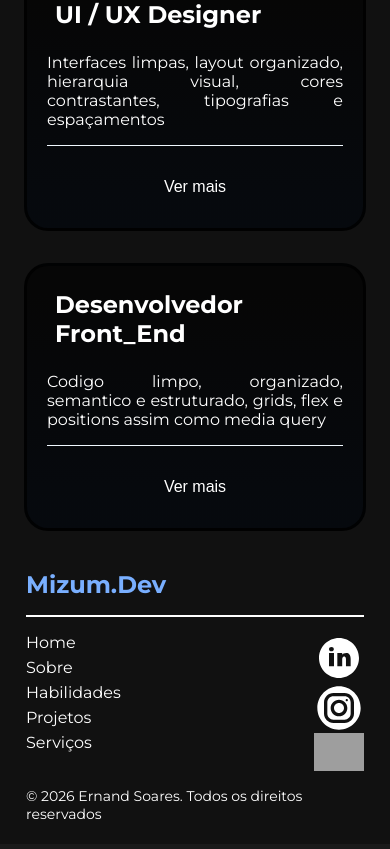
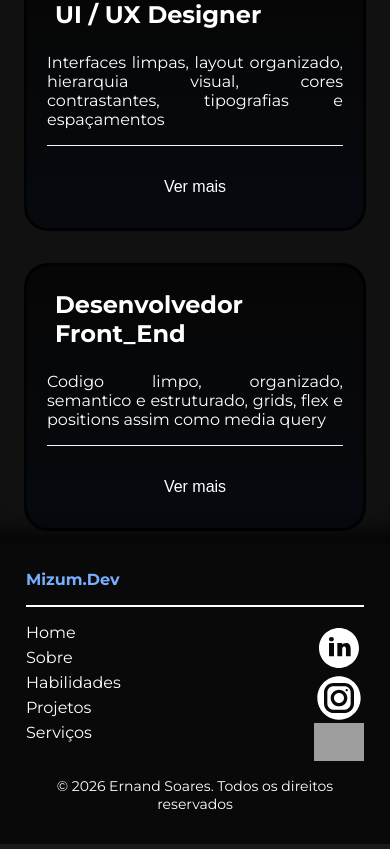
Before and after one commit to Herdes-s/Portfolio, a React (Vite) app: page / in a window 390 px wide. Shown: the part 4119-4968 px from the top of the page. Built offline with nearby package versions, Linux system fonts and the light colour scheme; grey boxes are pictures that could not be loaded.

Commit message:
V1 completa

```diff
--- a/src/components/Footer/Footer.module.css
+++ b/src/components/Footer/Footer.module.css
@@ -1,6 +1,7 @@
 .footer {
-  background: rgba(var(--color-secondary), 0.36);
+  background: rgba(var(--color-secondary), 0.64);
   height: 18.75rem;
+  box-shadow: 0 0 1rem 1rem rgba(var(--color-secondary), 0.64);
 }
 
 .footer_box {
@@ -11,7 +12,9 @@
 
 .footer_box h2 {
   margin-bottom: 1rem;
+  font-size: clamp(1rem, 1.81vw + 0.53rem, 2rem);
   color: rgb(var(--color-title));
+  text-align: start;
 }
 
 .line {
@@ -35,23 +38,41 @@
   gap: 0.375rem;
 }
 
-.footer_box .footer_content .footer_nav a{
+.footer_box .footer_content .footer_nav a {
   font-size: 1rem;
   color: rgb(var(--color-neutre-secondary));
   text-decoration: none;
+
+  transition: transform .3s ease, color .3s ease;
+}
+
+.footer_box .footer_content .footer_nav a:hover {
+  transform: translateX(4px);
+  color: rgb(var(--color-title));
 }
 
 .footer_box .footer_content .footer_logo {
   display: flex;
   flex-direction: column;
-
+  cursor: pointer;
 }
 
-.footer_box .footer_content .footer_logo {
+.footer_box .footer_content .footer_logo img {
   width: 3.125rem;
+  transition: transform .3s ease;
+}
+
+.footer_box .footer_content .footer_logo img:hover {
+  transform: scale(1.10);
 }
 
 .footer_box p {
   font-size: 0.875rem;
-    align-items: center;
+  text-align: center;
 }
+
+@media (min-width: 768px) {
+  .footer_box h2 {
+    text-align: center;
+  }
+}
--- a/src/components/Projects/Index.jsx
+++ b/src/components/Projects/Index.jsx
@@ -4,7 +4,7 @@ import styles from "./Projects.module.css";
 
 function Projects() {
   return (
-    <section className={styles.section_projects}>
+    <section className={styles.section_projects} id="projetos">
       <div className={styles.sec_projects}>
         <h1 className={styles.title}>Projetos</h1>
         <div className={styles.show_projects}>
--- a/src/components/Services/index.jsx
+++ b/src/components/Services/index.jsx
@@ -2,7 +2,7 @@ import styles from "./Services.module.css";
 
 function Services() {
   return (
-    <section className={styles.services}>
+    <section className={styles.services} id="serviços">
       <div className={styles.sec_services}>
         <h2 className={styles.services_title}>Serviços</h2>
         <p className={styles.services_description}>
--- a/src/data/projetos.js
+++ b/src/data/projetos.js
@@ -23,7 +23,7 @@ const projetos = [
     btn_1: "Repositorio",
     repositorio: "",
     btn_2: "Ver site",
-    video: "",
+    video: "https://stranger-things-site-taupe.vercel.app/",
     modo: "developer",
   },
   {
@@ -45,7 +45,7 @@ const projetos = [
     btn_1: "Repositorio",
     repositorio: "",
     btn_2: "Ver site",
-    video: "",
+    video: "https://barbearia-nine-gold.vercel.app/",
     modo: "developer",
   },
 ];
```
Lines whose indentation alone changed are shown as unchanged.
